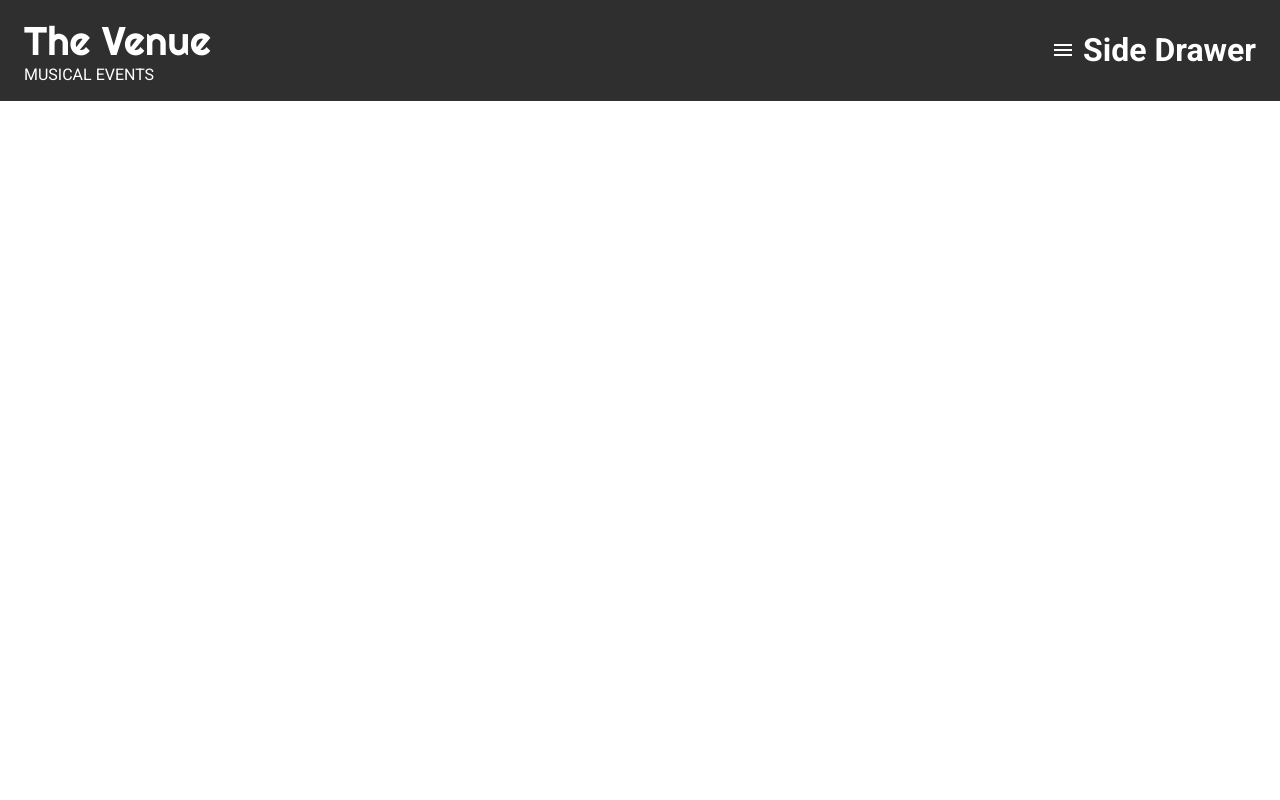
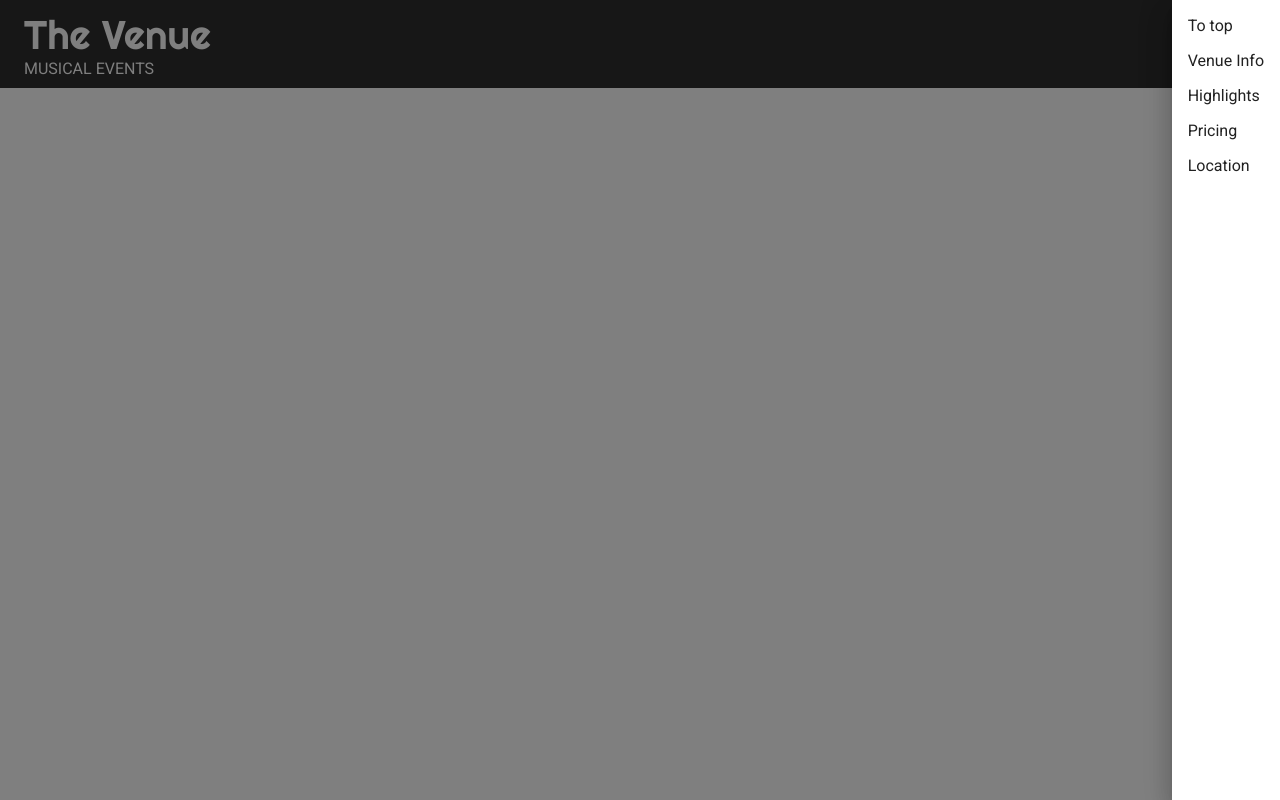
Before and after one commit to rishulpu1/the_vanue, a React (Vite) app: page / in a window 1280 px wide. Both pictures are taken after a click on the button "Menu". Built offline with nearby package versions, Linux system fonts and the light colour scheme.

Commit message:
created sidedrawer and nav items

```diff
--- a/src/components/header_footer/SideDrawer.jsx
+++ b/src/components/header_footer/SideDrawer.jsx
@@ -1,6 +1,27 @@
-const SideDrawer = ()=>{
+import Drawer from '@mui/material/Drawer';
+import List from '@mui/material/List';
+import ListItem from '@mui/material/ListItem';
+const SideDrawer = (props)=>{
+    const links = [
+        {where: 'featured', value: 'To top'},
+        {where: 'venueinfo', value: 'Venue Info'},
+        {where: 'highlights', value: 'Highlights'},
+        {where: 'pricing', value: 'Pricing'},
+        {where: 'location', value: 'Location'},
+    ]
+    const renderItems = (item) => (
+        <ListItem button onClick={()=>{alert(item.where)}} >{item.value}</ListItem>
+    );
     return(
-        <h1>Side Drawer</h1>
+        <Drawer
+            anchor='right'
+            open={props.open}
+            onClose={props.onClose}
+        >
+            <List component="nav">
+                {links.map((item)=> renderItems(item))}
+            </List>
+        </Drawer>
     );
 }
 
--- a/src/components/header_footer/header.jsx
+++ b/src/components/header_footer/header.jsx
@@ -1,14 +1,15 @@
-import React from 'react';
+import React,{useState, useEffect} from 'react';
 import AppBar from '@mui/material/AppBar';
-import Box from '@mui/material/Box';
 import Toolbar from '@mui/material/Toolbar';
-import Typography from '@mui/material/Typography';
-import Button from '@mui/material/Button';
 import IconButton from '@mui/material/IconButton';
 import MenuIcon from '@mui/icons-material/Menu';
 
 import SideDrawer from './SideDrawer';
 const Header = ()=> {
+    const [openDrawer, setOpenDrawer] = useState(false);
+    const toggleDrawer = ()=> {
+        setOpenDrawer(prevState => !prevState)
+    }
     return (
     <>
         <AppBar
@@ -27,10 +28,11 @@ const Header = ()=> {
                 <IconButton
                     aria-label='Menu'
                     color='inherit'
+                    onClick={toggleDrawer}
                 >
                     <MenuIcon />
                 </IconButton>
-                <SideDrawer />
+                <SideDrawer open={openDrawer} onClose={toggleDrawer} />
             </Toolbar>
         </AppBar>
 
```
